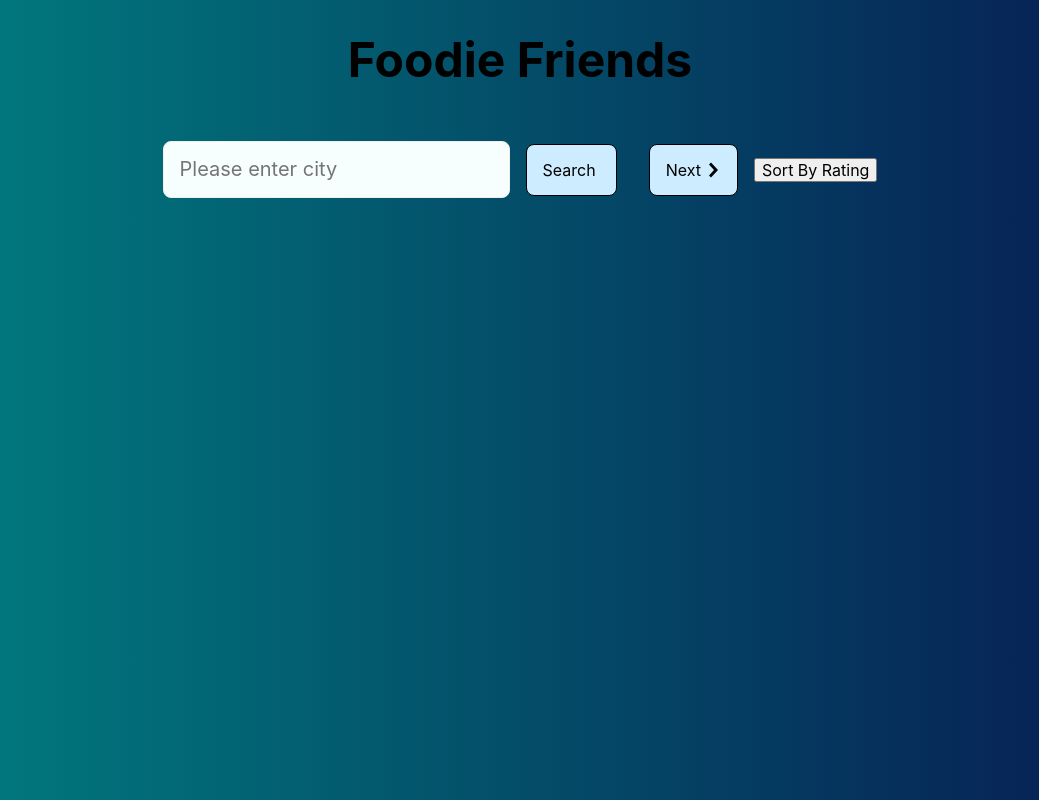
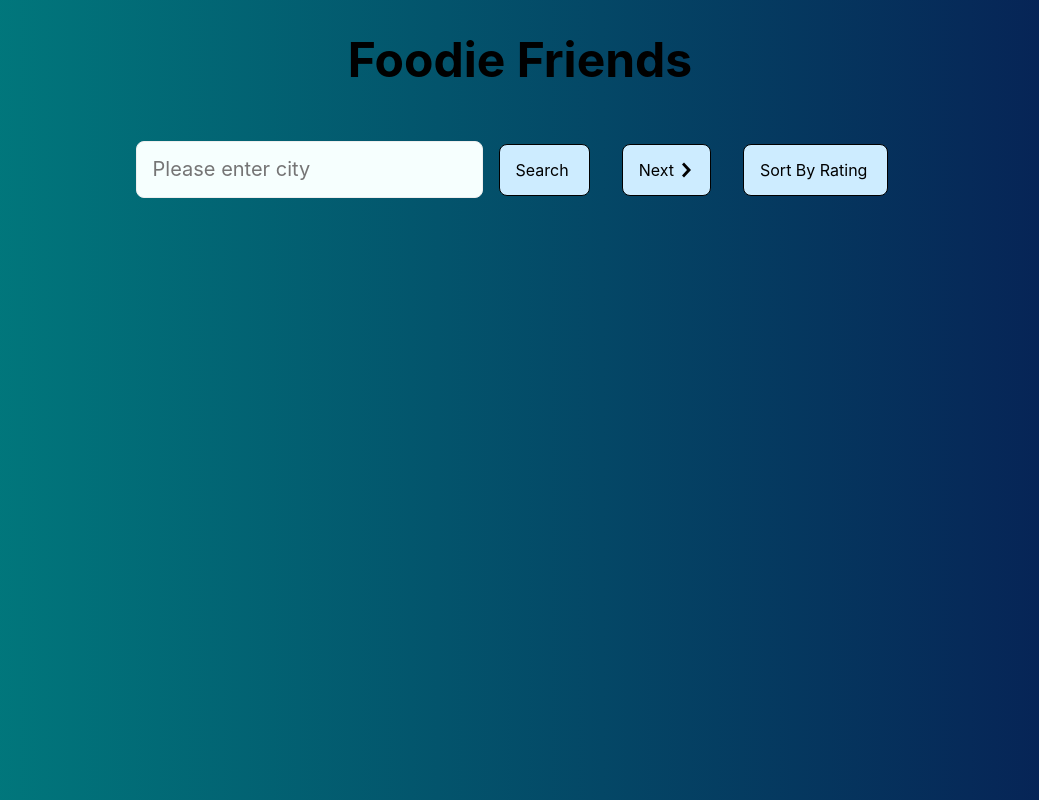
Before and after one commit to Sampandu/foodie-friends, a React (Create React App) app: page / in a window 1280 px wide. Shown: the whole page, without its empty margins (120-1159 px from the left). Built offline with nearby package versions, Linux system fonts and the light colour scheme.

Commit message:
styling the sorting button

```diff
--- a/src/containers/App.js
+++ b/src/containers/App.js
@@ -80,7 +80,11 @@ class App extends Component {
             </svg>
           </button>
 
-          <button type='click' onClick={this.handleSortByRating}>Sort By Rating
+          <button
+            className='f5 no-underline black bg-lightest-blue hover-bg-light-blue hover-white inline-flex items-center pa3 ba border-box br3 ma3'
+            type='click'
+            onClick={this.handleSortByRating}>
+            <span className='pr1'>Sort By Rating</span>
           </button>
         </div>
 
```
